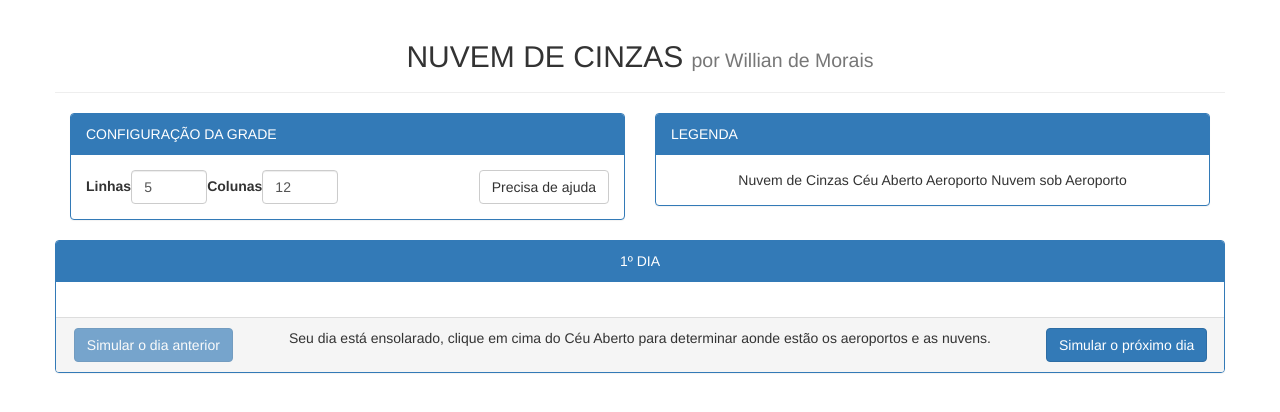
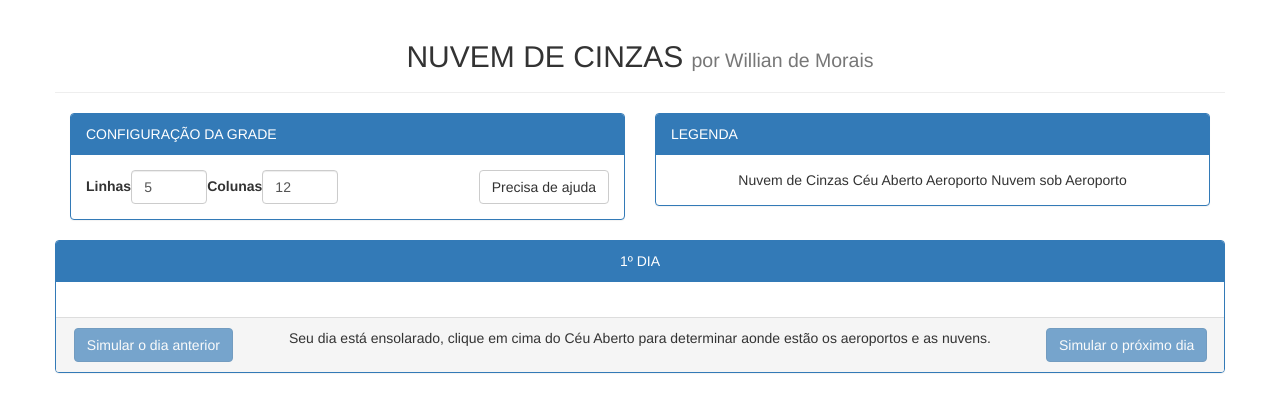
Before and after one commit to morais90/cloud-of-ashes, a React app: page / in a window 1280 px wide. Shown: the top 412 px of the page. Built offline with nearby package versions, Linux system fonts and the light colour scheme; the HTML template or start-up script is replaced by a standard one.

Commit message:
Corrigido verificação no botão de próximo dia

```diff
--- a/src/components/grid/grid.jsx
+++ b/src/components/grid/grid.jsx
@@ -175,7 +175,7 @@ export class Grid extends React.Component {
                             </div>
 
                             <div className="col-xs-2">
-                                {this.state.has_next_day ? (
+                                {this.state.has_next_day && this.simulations.length ? (
                                     <button className="btn btn-primary" onClick={this.handleNextDayClick}>Simular o próximo dia</button>
                                 ) : (
                                     <button className="btn btn-primary disabled">Simular o próximo dia</button>
```
Also changed, not shown: 2 other files (tests, documents, lock files or other folders).
